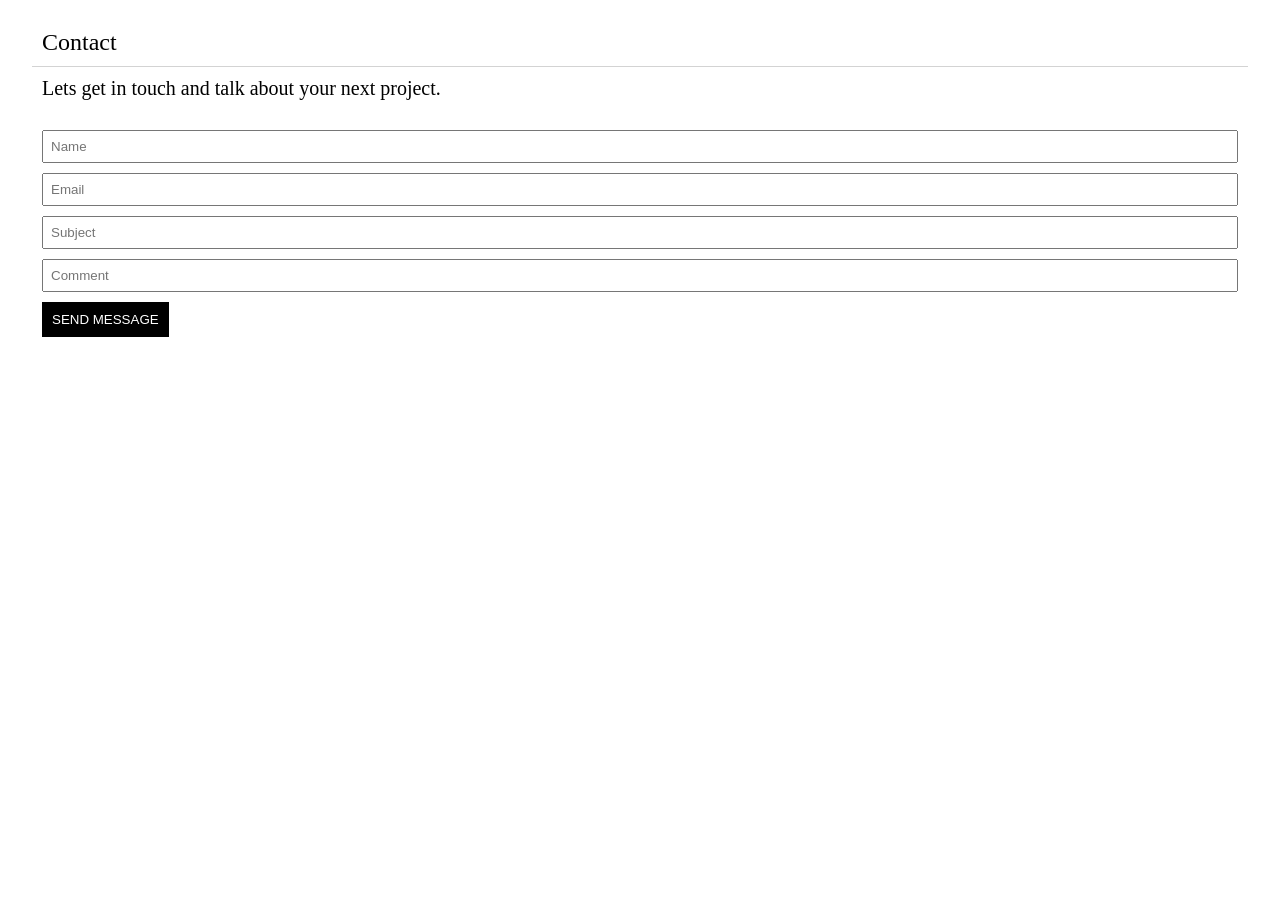
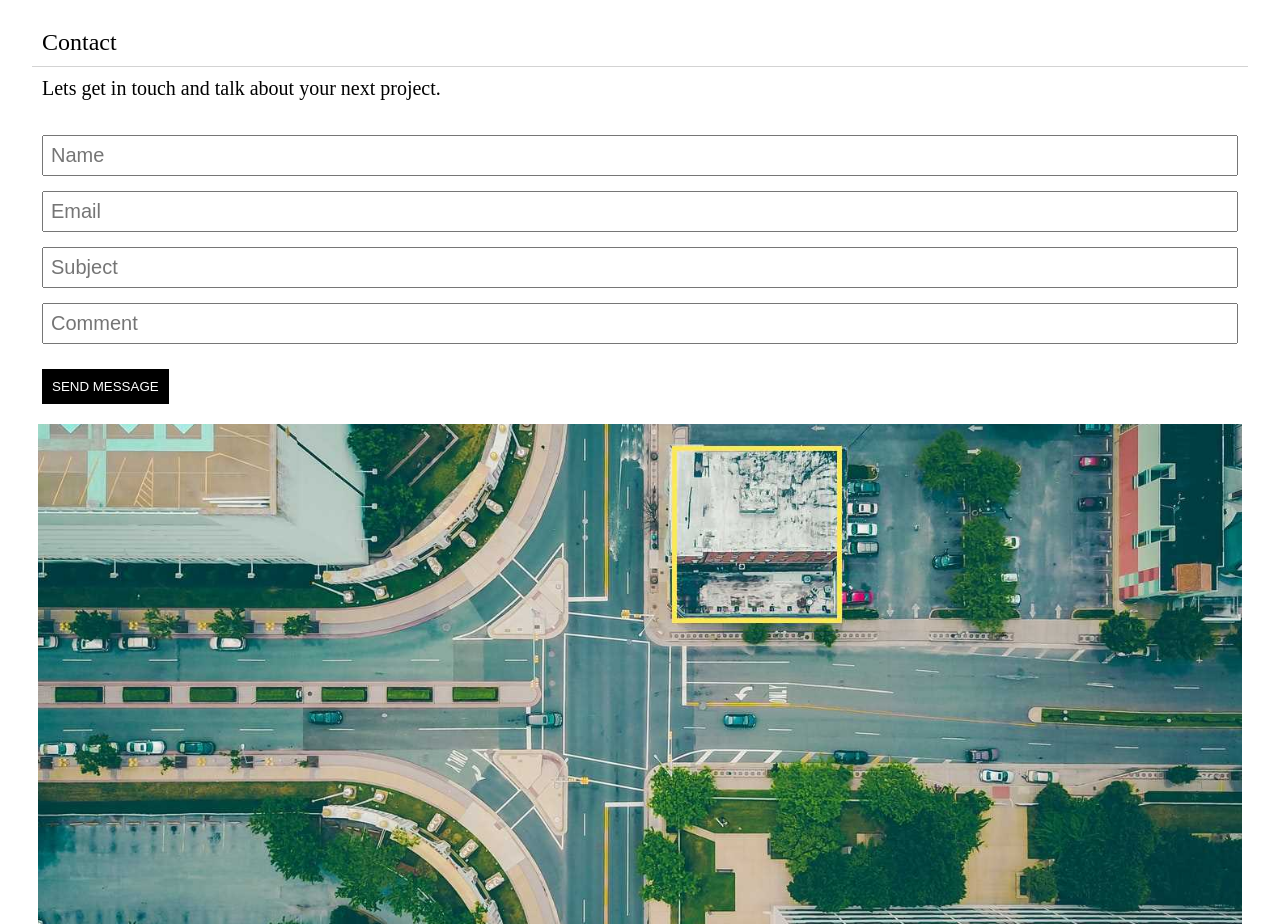
Before and after one commit to Benchtengelen/architect-template, a plain HTML site: page index.html in a window 1280 px wide. Shown: the part 2940-3864 px from the top of the page. Before the commit the page ends 3277 px from the top, so only its background shows below. Drawn offline with Linux system fonts and the light colour scheme.

Commit message:
map added

```diff
--- a/index.html
+++ b/index.html
@@ -141,9 +141,21 @@
             <input type="text" id="comment" placeholder="Comment"><br>
         </form>
         <button>SEND MESSAGE</button>
+
     </div>
 
     <!-- contact end -->
+
+    <!-- Map start  -->
+
+    <div class="image2">
+
+    </div>
+
+    <!-- Map end -->
+
+
+
 
 
 
--- a/style.css
+++ b/style.css
@@ -246,8 +246,9 @@ header nav .menu a:hover{
 }
 .contact form input {
     padding: 7px;
-    margin-top: 10px;
+    margin-top: 15px;
     width: 100%;
+    font-size: 20px;
 }
  .contact button{
     padding: 10px;
@@ -255,6 +256,7 @@ header nav .menu a:hover{
     border: none;
     background-color: black;
     color: white;
+    margin-top: 15px;
  }
  .contact button:hover{
     background-color: #CCCCCC;
@@ -262,6 +264,22 @@ header nav .menu a:hover{
  }
 
 
+ /* map start */
+
+.image2{
+    width: 94%;
+    height: 500px;
+    background-image: url("img/map.jpg");
+    background-position: center;
+    background-size: cover;
+    background-repeat: no-repeat;
+    margin: 0 auto;
+    margin-top: 20px;
+
+  }
+
+
+   /* map end */
 
 
 
```
